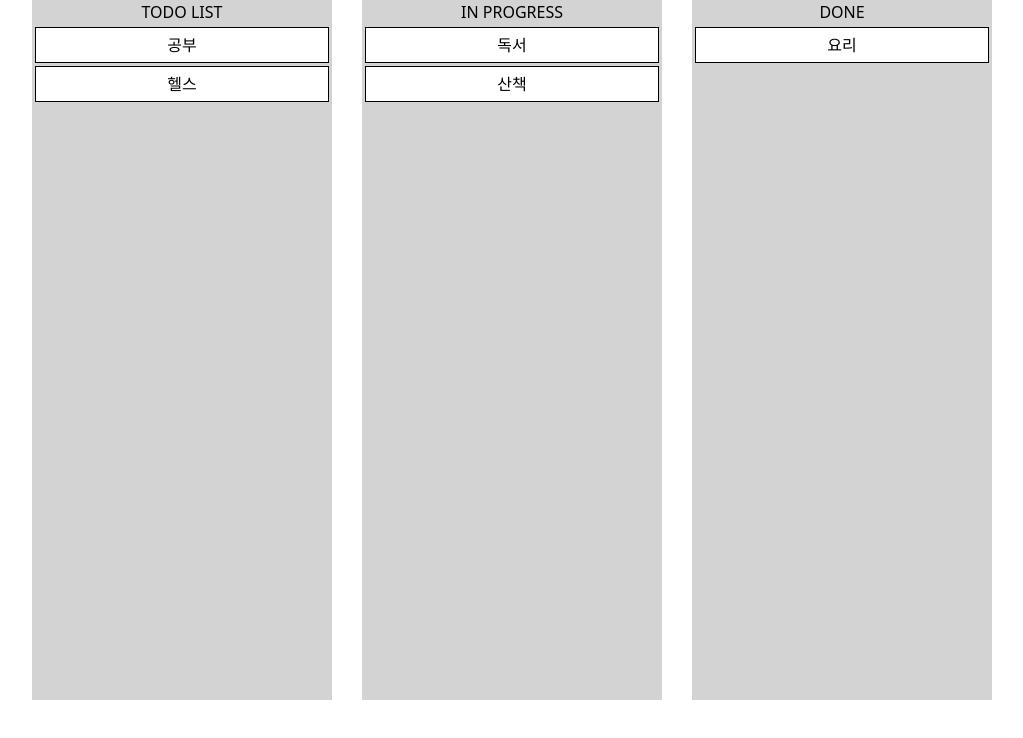
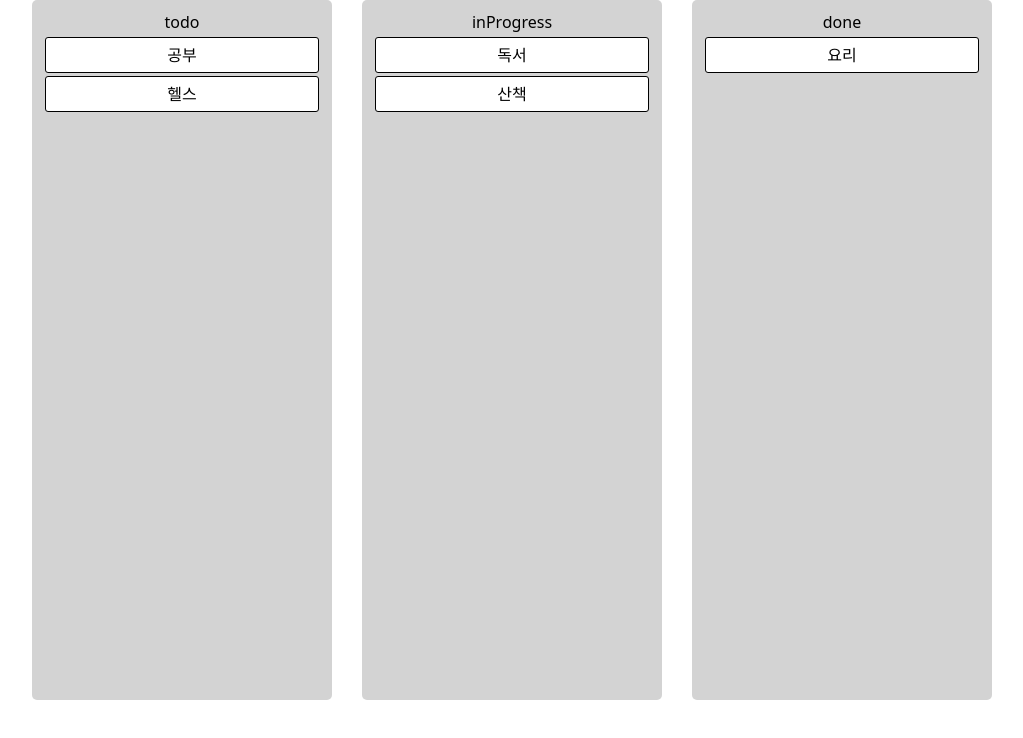
Before and after one commit to Gyu-Yeon/react-beautiful-dnd, a React (Vite) app: page / in a window 1280 px wide. Shown: the top 738 px of the page, without its empty margins (113-1136 px from the left). Built offline with nearby package versions, Linux system fonts and the light colour scheme.

Commit message:
refactoring

```diff
--- a/src/Drag.tsx
+++ b/src/Drag.tsx
@@ -1,27 +1,28 @@
 import { Draggable } from "react-beautiful-dnd";
-import { Todos } from "./TodoList";
+import { Todo } from "./TodoList";
 
 type DragProps = {
-  l: Todos;
-  index: number;
+  todos: Todo[];
 };
 
 export default function Drag(props: DragProps) {
-  const { l, index } = props;
-
+  const { todos } = props;
+  console.log(todos);
   return (
     <>
-      <Draggable draggableId={l.title} key={l.id}>
+      {todos.map((todo, i) => {
+        <Draggable draggableId={todo.title} index={i} key={todo.id}>
           {(provided) => {
             return (
               <div ref={provided.innerRef} {...provided.draggableProps} {...provided.dragHandleProps}>
                 <div style={{ border: "1px, black, solid", margin: "3px", padding: "5px", background: "white" }} ref={provided.innerRef} {...provided.dragHandleProps}>
-                <h4>{l.title}</h4>
+                  <h4>{todo.title}</h4>
                 </div>
               </div>
             );
           }}
-      </Draggable>
+        </Draggable>;
+      })}
     </>
   );
 }
--- a/src/Drop.tsx
+++ b/src/Drop.tsx
@@ -1,26 +1,37 @@
 import Drag from "./Drag";
 import { Droppable } from "react-beautiful-dnd";
-import { Todos } from "./TodoList";
+import { DroppableFields, Todo } from "./TodoList";
 
 type DropProps = {
-  list: Todos[];
+  todos: Todo[];
 };
 
+const droppableField: DroppableFields[] = [
+  { fieldName: "todo", droppableId: "todo" },
+  { fieldName: "inProgress", droppableId: "inProgress" },
+  { fieldName: "done", droppableId: "done" },
+];
+
 export default function Drop(props: DropProps) {
-  const { list } = props;
+  const { todos } = props;
+
+  return (
+    <div style={{ display: "flex" }}>
+      {droppableField.map((field) => {
         return (
           <div style={{ marginRight: "30px" }}>
-      <Droppable droppableId="TODO1" type="TODO">
+            <Droppable droppableId={field.droppableId} type="TODO" key={field.droppableId}>
               {(provided, snapshot) => (
                 <div ref={provided.innerRef} {...provided.droppableProps} style={{ width: "300px", height: "700px", background: snapshot.isDraggingOver ? "lightblue" : "lightgrey", textAlign: "center" }}>
-            <h2>TODO LIST</h2>
-            {list.map((l, i) => {
-              return l.completed === "todo" ? <Drag l={l} index={i} key={l.id} /> : null;
-            })}
+                  <h2>{field.fieldName}</h2>
+                  <Drag todos={todos} field={field} />
                   {provided.placeholder}
                 </div>
               )}
             </Droppable>
           </div>
         );
+      })}
+    </div>
+  );
 }
--- a/src/TodoList.tsx
+++ b/src/TodoList.tsx
@@ -1,69 +1,125 @@
-import { useState } from "react";
-import { DragDropContext, DropResult } from "react-beautiful-dnd";
-import Drop from "./Drop";
-import Drop2 from "./Drop2";
-import Drop3 from "./Drops3";
+import React, { useState } from "react";
+import { DragDropContext, Draggable, Droppable, DropResult } from "react-beautiful-dnd";
 
-export type Todos = {
+export type TodoStatus = "todo" | "inProgress" | "done";
+
+export type DroppableField = {
+  fieldName: TodoStatus;
+  droppableId: TodoStatus;
+};
+
+export type Todo = {
   id: string;
   title: string;
-  completed: string;
+  status: TodoStatus;
 };
 
-const todos: Todos[] = [
-  { id: "1", title: "공부", completed: "todo" },
-  { id: "2", title: "헬스", completed: "todo" },
-  { id: "3", title: "독서", completed: "inProgress" },
-  { id: "4", title: "산책", completed: "inProgress" },
-  { id: "5", title: "요리", completed: "done" },
+const DROPPABLE_FIELDS: DroppableField[] = [
+  { fieldName: "todo", droppableId: "todo" },
+  { fieldName: "inProgress", droppableId: "inProgress" },
+  { fieldName: "done", droppableId: "done" },
 ];
 
-export default function TodoList() {
-  const [list, setList] = useState<Todos[]>(todos);
+const INITIAL_TODOS: Todo[] = [
+  { id: "1", title: "공부", status: "todo" },
+  { id: "2", title: "헬스", status: "todo" },
+  { id: "3", title: "독서", status: "inProgress" },
+  { id: "4", title: "산책", status: "inProgress" },
+  { id: "5", title: "요리", status: "done" },
+];
+
+const TodoList: React.FC = () => {
+  const [todos, setTodos] = useState<Todo[]>(INITIAL_TODOS);
 
   const onDragEnd = (result: DropResult) => {
-    const { destination } = result;
+    const { destination, draggableId } = result;
     if (!destination) return;
-    if (destination?.droppableId === "TODO1") {
-      const findItem = result.draggableId;
-      const cloneData: Todos[] = JSON.parse(JSON.stringify(list));
-      const newData = cloneData.map((data) => {
-        if (data.title === findItem) {
-          const filteredData = { ...data, completed: "todo" };
-          return filteredData;
-        } else return data;
-      });
-      setList(newData);
-    } else if (destination?.droppableId === "TODO2") {
-      const findItem = result.draggableId;
-      const cloneData: Todos[] = JSON.parse(JSON.stringify(list));
-      const newData = cloneData.map((data) => {
-        if (data.title === findItem) {
-          const filteredData = { ...data, completed: "inProgress" };
-          return filteredData;
-        } else return data;
-      });
-      setList(newData);
-    } else if (destination?.droppableId === "TODO3") {
-      const findItem = result.draggableId;
-      const cloneData: Todos[] = JSON.parse(JSON.stringify(list));
-      const newData = cloneData.map((data) => {
-        if (data.title === findItem) {
-          const filteredData = { ...data, completed: "done" };
-          return filteredData;
-        } else return data;
-      });
-      setList(newData);
-    }
+
+    const newStatus = destination.droppableId as TodoStatus;
+
+    setTodos((prevTodos) => prevTodos.map((todo) => (todo.id === draggableId ? { ...todo, status: newStatus } : todo)));
   };
 
   return (
     <div style={{ display: "flex", justifyContent: "center" }}>
       <DragDropContext onDragEnd={onDragEnd}>
-        <Drop list={list} />
-        <Drop2 list={list} />
-        <Drop3 list={list} />
+        <TodoColumns todos={todos} />
       </DragDropContext>
     </div>
   );
-}
+};
+
+type TodoColumnsProps = {
+  todos: Todo[];
+};
+
+const TodoColumns: React.FC<TodoColumnsProps> = ({ todos }) => (
+  <div style={{ display: "flex" }}>
+    {DROPPABLE_FIELDS.map((field) => (
+      <TodoColumn key={field.droppableId} field={field} todos={todos} />
+    ))}
+  </div>
+);
+
+type TodoColumnProps = {
+  field: DroppableField;
+  todos: Todo[];
+};
+
+const TodoColumn: React.FC<TodoColumnProps> = ({ field, todos }) => (
+  <div style={{ marginRight: "30px" }}>
+    <Droppable droppableId={field.droppableId} type="TODO">
+      {(provided, snapshot) => (
+        <div
+          ref={provided.innerRef}
+          {...provided.droppableProps}
+          style={{
+            width: "300px",
+            height: "700px",
+            background: snapshot.isDraggingOver ? "lightblue" : "lightgrey",
+            textAlign: "center",
+            padding: "10px",
+            borderRadius: "5px",
+          }}
+        >
+          <h2>{field.fieldName}</h2>
+          {todos
+            .filter((todo) => todo.status === field.droppableId)
+            .map((todo, index) => (
+              <TodoItem key={todo.id} todo={todo} index={index} />
+            ))}
+          {provided.placeholder}
+        </div>
+      )}
+    </Droppable>
+  </div>
+);
+
+type TodoItemProps = {
+  todo: Todo;
+  index: number;
+};
+
+const TodoItem: React.FC<TodoItemProps> = ({ todo, index }) => (
+  <Draggable draggableId={todo.id} index={index}>
+    {(provided) => (
+      <div
+        ref={provided.innerRef}
+        {...provided.draggableProps}
+        {...provided.dragHandleProps}
+        style={{
+          border: "1px solid black",
+          margin: "3px",
+          padding: "5px",
+          background: "white",
+          borderRadius: "3px",
+          ...provided.draggableProps.style,
+        }}
+      >
+        <h4>{todo.title}</h4>
+      </div>
+    )}
+  </Draggable>
+);
+
+export default TodoList;
```
Lines whose indentation alone changed are shown as unchanged.
